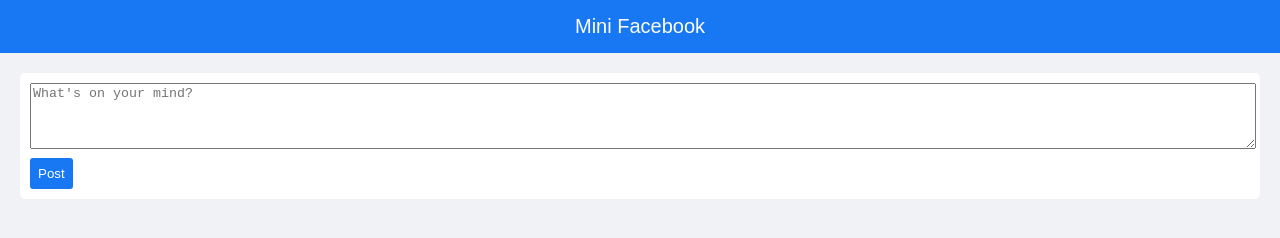
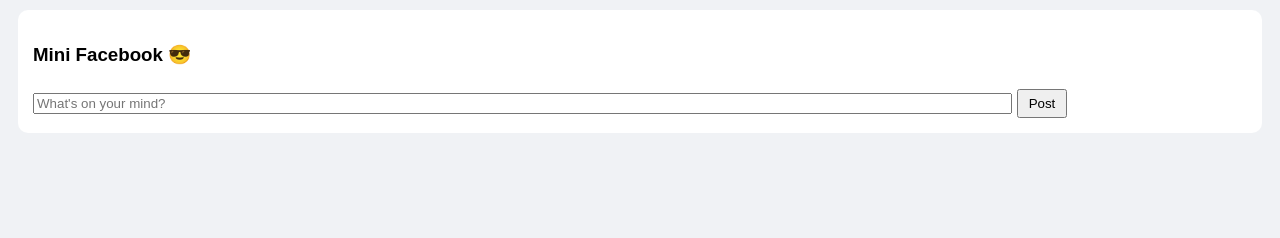
Before and after one commit to shrabonarkar-png/mini-facebook, a plain HTML site: page index.html in a window 1280 px wide. Drawn offline with Linux system fonts and the light colour scheme.

Commit message:
Add HTML code

```diff
--- a/index.html
+++ b/index.html
@@ -3,86 +3,54 @@
 <head>
   <title>Mini Facebook</title>
   <style>
-    body {
-      font-family: Arial;
-      background: #f0f2f5;
-      margin: 0;
-    }
-    .header {
-      background: #1877f2;
-      color: white;
-      padding: 15px;
-      text-align: center;
-      font-size: 20px;
-    }
-    .container {
-      padding: 20px;
-    }
-    .post-box {
-      background: white;
-      padding: 10px;
-      margin-bottom: 10px;
-      border-radius: 5px;
-    }
-    textarea {
-      width: 100%;
-      height: 60px;
-    }
-    button {
-      margin-top: 5px;
-      padding: 8px;
-      background: #1877f2;
-      color: white;
-      border: none;
-      border-radius: 3px;
-    }
-    .post {
-      background: white;
-      padding: 10px;
-      margin-top: 10px;
-      border-radius: 5px;
-    }
+    body { font-family: Arial; background:#f0f2f5; }
+    .box { background:#fff; padding:15px; margin:10px; border-radius:10px; }
+    button { padding:5px 10px; margin-top:5px; }
   </style>
 </head>
-
 <body>
 
-<div class="header">Mini Facebook</div>
-
-<div class="container">
-
-  <div class="post-box">
-    <textarea id="postText" placeholder="What's on your mind?"></textarea>
-    <button onclick="addPost()">Post</button>
-  </div>
-
-  <div id="posts"></div>
-
+<div class="box">
+  <h3>Mini Facebook 😎</h3>
+  <input id="postInput" placeholder="What's on your mind?" style="width:80%">
+  <button onclick="addPost()">Post</button>
 </div>
 
+<div id="posts"></div>
+
 <script>
-function addPost() {
-  var text = document.getElementById("postText").value;
-  if(text === "") return;
+function addPost(){
+  let text = document.getElementById("postInput").value;
+  if(text=="") return;
 
-  var postDiv = document.createElement("div");
-  postDiv.className = "post";
+  let post = document.createElement("div");
+  post.className = "box";
 
-  postDiv.innerHTML = `
+  post.innerHTML = `
     <p>${text}</p>
-    <button onclick="likePost(this)">Like</button>
-    <span> 0 Likes</span>
+    <button onclick="likePost(this)">👍 Like (<span>0</span>)</button>
+    <br>
+    <input placeholder="Write comment..." onkeydown="addComment(event, this)">
+    <div class="comments"></div>
   `;
 
-  document.getElementById("posts").prepend(postDiv);
-  document.getElementById("postText").value = "";
+  document.getElementById("posts").prepend(post);
+  document.getElementById("postInput").value="";
 }
 
-function likePost(btn) {
-  var span = btn.nextElementSibling;
-  var count = parseInt(span.innerText);
-  count++;
-  span.innerText = count + " Likes";
+function likePost(btn){
+  let span = btn.querySelector("span");
+  span.innerText = parseInt(span.innerText)+1;
+}
+
+function addComment(e, input){
+  if(e.key==="Enter"){
+    let commentBox = input.nextElementSibling;
+    let c = document.createElement("p");
+    c.innerText = input.value;
+    commentBox.appendChild(c);
+    input.value="";
+  }
 }
 </script>
 
```
